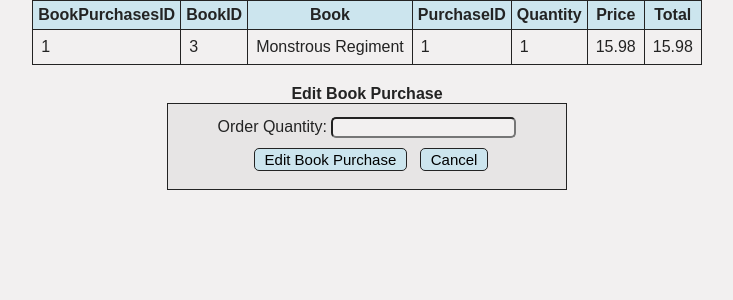
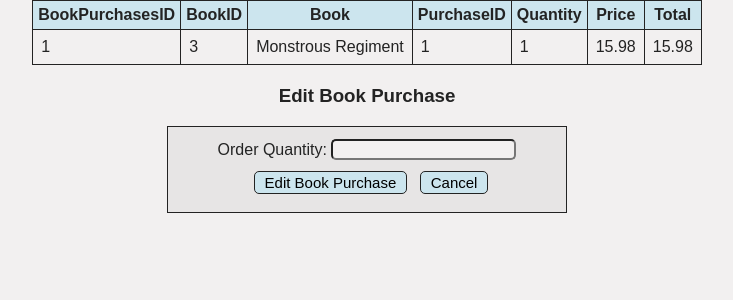
Before and after one commit to vmkiss/athena-books-db, a Flask app: page /edit_bookpurchases/1 in a window 1280 px wide. Shown: the top 300 px of the page, without its empty margins (273-1006 px from the left). Run offline with Flask 3, Linux system fonts and the light colour scheme; data comes from the database, SQL or seed files in the repository; data that the repository does not hold is empty; some libraries are stand-ins or nearby versions.

Commit message:
add captions to edit tables

```diff
--- a/templates/edit_bookpurchases.j2
+++ b/templates/edit_bookpurchases.j2
@@ -43,7 +43,7 @@
         <div id="edit">
             <!-- form to edit data in Book Purchases-->
             <form id="editBookPurchase" action="/edit_bookpurchases/{{data[0].BookPurchasesID}}" method="POST">
-                <legend><strong>Edit Book Purchase</strong></legend>
+                <legend><h3>Edit Book Purchase</h3></legend>
                 <fieldset>
                     <!-- We can preset form inputs to match attributes currently stored for 'id' of person to be updated via value= and accessing our passed data tuple -->
                     <!-- Create hidden form input to store the passed 'id' of the book we are editing so we can access it easily in our 'POST' method in our app.py -->
--- a/templates/edit_books.j2
+++ b/templates/edit_books.j2
@@ -43,7 +43,7 @@
         <div id="edit">
             <!-- form to edit data in Books-->
             <form id="editBook" action="/edit_book/{{data[0].BookID}}" method="POST">
-                <legend><strong>Edit Book</strong></legend>
+                <legend><h3>Edit Book</h3></legend>
                 <fieldset>
                     <!-- We can preset form inputs to match attributes currently stored for 'id' of person to be updated via value= and accessing our passed data tuple -->
                     <!-- Create hidden form input to store the passed 'id' of the book we are editing so we can access it easily in our 'POST' method in our app.py -->
--- a/templates/edit_customers.j2
+++ b/templates/edit_customers.j2
@@ -43,7 +43,7 @@
         <div id="edit">
             <!-- form to edit data in Customers-->
             <form id="editCustomer" action="/edit_customer/{{data[0].CustomerID}}" method="POST">
-                <legend><strong>Edit Customer</strong></legend>
+                <legend><h3>Edit Customer</h3></legend>
                 <fieldset>
                     <!-- Create hidden form input to store the passed 'id' of the book we are editing so we can access it easily in our 'POST' method in our app.py -->
                     <input type="hidden" value="{{data[0].CustomerID}}" class="form-control" id="CustomerID" name="CustomerID" required>
--- a/templates/edit_purchases.j2
+++ b/templates/edit_purchases.j2
@@ -43,7 +43,7 @@
         <div id="edit">
             <!-- form to edit data in Purchases-->
             <form id="editPurchase" action="/edit_purchase/{{data[0].PurchaseID}}" method="POST">
-                <legend><strong>Edit Purchase</strong></legend>
+                <legend><h3>Edit Purchase</h3></legend>
                 <fieldset>
                     <!-- We can preset form inputs to match attributes currently stored for 'id' of person to be updated via value= and accessing our passed data tuple -->
                     <!-- Create hidden form input to store the passed 'id' of the book we are editing so we can access it easily in our 'POST' method in our app.py -->
```
